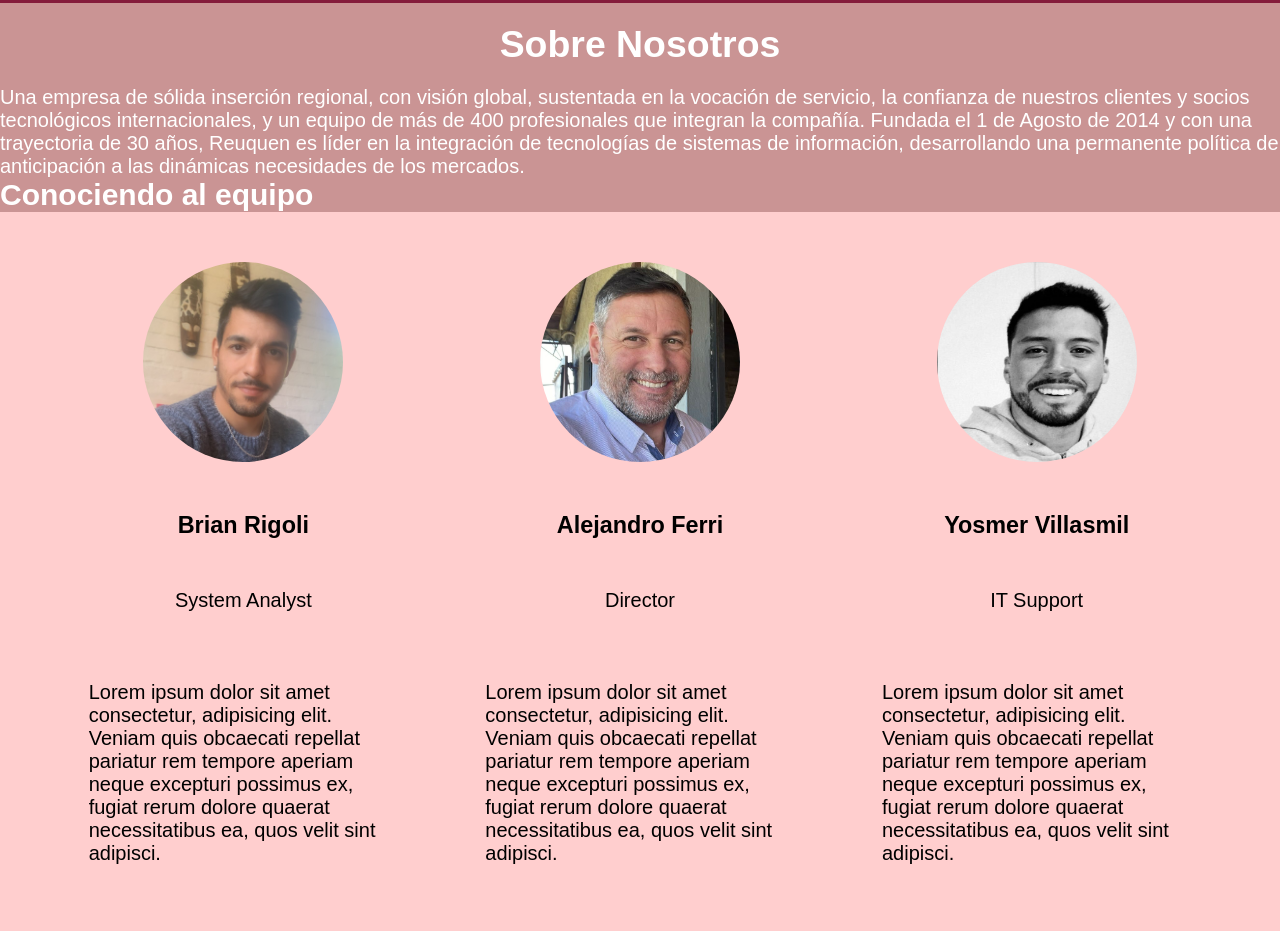
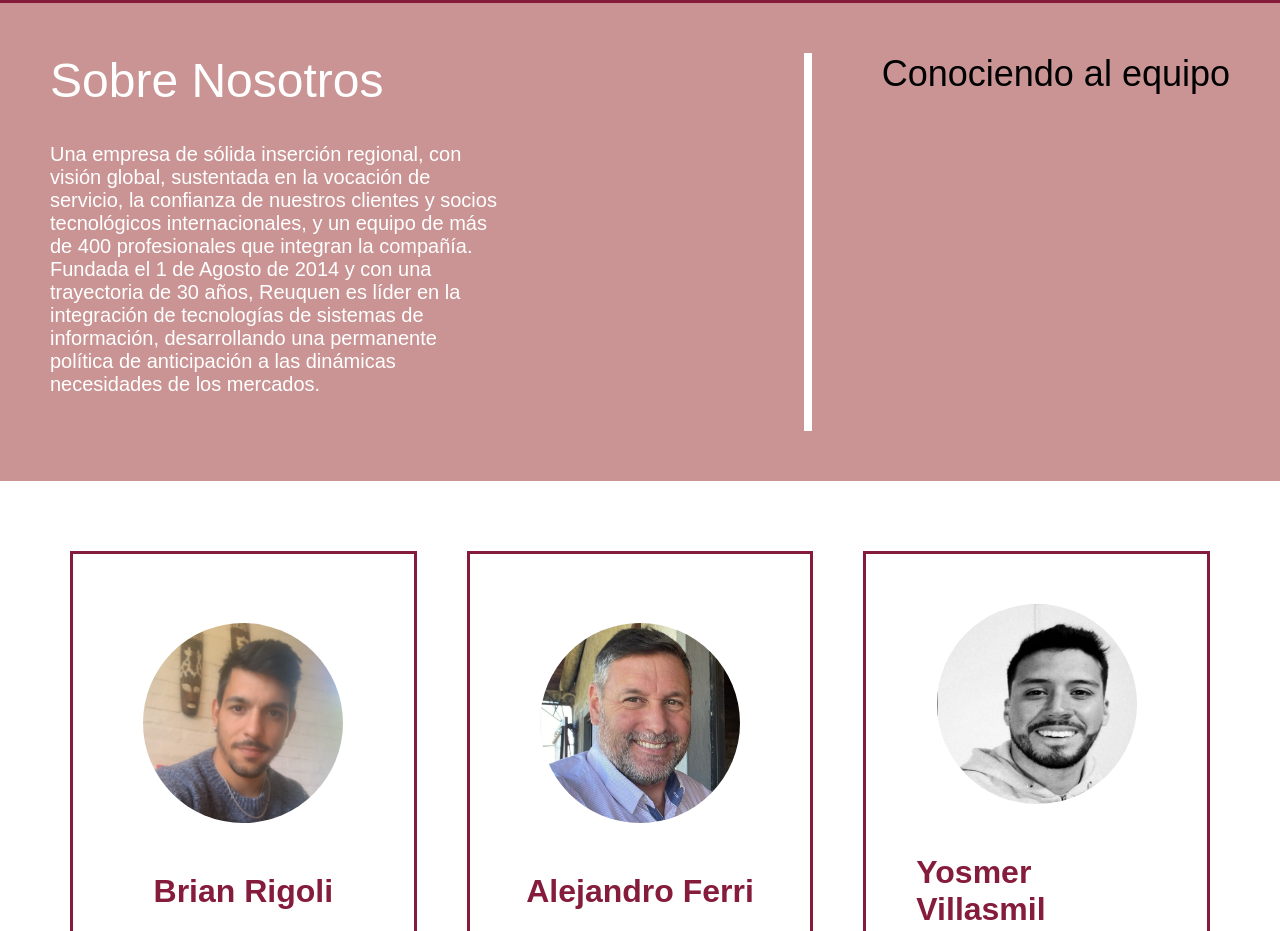
Before and after one commit to brianrigo/PreEntrega2-Rigoli, a plain HTML site: page nosotros.html in a window 1280 px wide. Shown: the part 202-1133 px from the top of the page. Drawn offline with Linux system fonts and the light colour scheme.

Commit message:
se agrega estilo a Titulos y Equipo Reuquen

```diff
--- a/css/style.css
+++ b/css/style.css
@@ -7,7 +7,7 @@
         --primario: #851c3b;
         --secundario: #ca9494;
         --terciario: #ffffff;
-        --cuaternario: #ff000031;
+        --cuaternario: #51A3A3;
         --quinario: #0d2033;
 
             /* Font Sizes */
@@ -178,35 +178,56 @@
 
 /*:::: PAGE NOSOTROS  :::: /* :::: PAGE NOSOTROS  :::: */ /* :::: PAGE NOSOTROS  :::: *//* :::: PAGE NOSOTROS  :::: */
 
-    #nosotros_box {
+#nosotros {
+    padding: var(--sp-xl);
+    background-color: var(--secundario);
+    padding: 50px;
+}
 
-        display: flex;
-        flex-direction: column;
-        align-items: center;
-        justify-content: center;
-        flex-wrap: wrap;
+#nosotros div {
+    display: flex;
+    gap: var(--sp-md);
+    color: var(--light);
+}
+.container {
+    max-width: 1200px;
+    margin: 0 auto;
+}
 
-    }
+.nosotros__box {
+    flex: 1 1 50%;
+}
 
-    .section_box {
+.nosotros__box:first-of-type {
+    border-right: 8px solid var(--terciario);
+    margin-right: 70px;
+}
 
-        background-color: var(--secundario);
-        color: var(--terciario);
+.nosotros__tittle {
+    font-size: var(--text-xxl);
+    font-weight: 300;
+    margin-bottom: 2.2rem;
 
+}
 
-    }
+.content {
+    max-width: 450px;
+    color: var(--terciario);
+}
+.nosotros__text {
+    font-size: var(--text-md);
+    font-weight: 300;
+    margin-bottom: 2.2rem;
+}
 
-    .nosotros_article {
+.nosotros__subtitle {
+    font-size: var(--text-xl);
+    font-weight: 300;
+}
 
-        font-size: var(--text-lg);
-        display: flex;
-        align-items: center;
-        justify-content: space-around;
-        padding: 20px;
-        border-radius: 2px, var(--primario);
+    /*:::: EQUIPO REUQUEN ::::*/    /*:::: EQUIPO REUQUEN ::::*/    /*:::: EQUIPO REUQUEN ::::*/
 
-    }
-    #equipo_section{
+        #equipo_section {
         list-style: none;
         display: grid;
         grid-template-columns: 1fr;
@@ -231,9 +252,10 @@
         grid-gap: 10px;
         grid-auto-rows: auto;
         justify-items: center;
-        background-color: var(--cuaternario);
+        background-color: var(--terciario);
         padding: 50px;
-}
+    }
+
     .article_info {
 
         display: flex;
@@ -242,8 +264,26 @@
         flex-direction: column;
         justify-content: center;
         flex-wrap: wrap;
+        border: 3px solid var(--primario);
+        /* border-left: 3px solid var(--primario); */
+        padding: 50px;
+        margin: 20px;
     }
 
+    .user_info .article_info .nombre_empleado {
+        color: var(--primario);
+        font-size: var(--text-lg);
+    }
+
+    .user_info .article_info .nombre_empleado .puesto {
+
+        color: var(--quinario);
+        font-size: var(--text-sm);
+    }
+    .user_info .article_info .div_descripcion .texto_descripcion {
+        color: var(--primario);
+        font-size: var(--text-md);
+    }
 /*:::::Pie de Pagina*//*:::::Pie de Pagina*//*:::::Pie de Pagina*//*:::::Pie de Pagina*/
 
 .pie-pagina{
--- a/nosotros.html
+++ b/nosotros.html
@@ -22,16 +22,20 @@
             </ul>
         </nav>
     </header>
-    <main id="nosotros_box">
-        <section class="section_box">
-            <article class="nosotros_article">
-                <h1 class="nosotros_title">Sobre Nosotros</h1>
-            </article>
-                <p class="nosotros_text">
+    <main>
+        <section id="nosotros">
+            <div class="container">
+                <article class="nosotros__box">
+                    <h1 class="nosotros__tittle content">Sobre Nosotros</h1>
+                    <p class="nosotros__text content">
                         Una empresa de sólida inserción regional, con visión global, sustentada en la vocación de servicio, la confianza de nuestros clientes y socios tecnológicos internacionales, y un equipo de más de 400 profesionales que integran la compañía.
                         Fundada el 1 de Agosto de 2014 y con una trayectoria de 30 años, Reuquen es líder en la integración de tecnologías de sistemas de información, desarrollando una permanente política de anticipación a las dinámicas necesidades de los mercados.
                     </p>
+                </article>
+                <article>
                     <h2 class="nosotros__subtitle">Conociendo al equipo</h2>
+                </article>
+            </div>
         </section>
         <section class="user_info">
             <article class="article_info">
@@ -39,9 +43,9 @@
                     <img class="img_fotocarnet" src="./img/equipo-1.jpg" alt="">
                 </figure>
                 <h3 class="nombre_empleado">Brian Rigoli</h3>
-                    <p>System Analyst</p>
-                <div class="texto">
-                    <p>Lorem ipsum dolor sit amet consectetur, adipisicing elit. Veniam quis obcaecati repellat pariatur rem tempore aperiam neque excepturi possimus ex, fugiat rerum dolore quaerat necessitatibus ea, quos velit sint adipisci.</p>
+                    <p class="puesto">System Analyst</p>
+                <div class="div_descripcion">
+                    <p class="texto_descripcion">Lorem ipsum dolor sit amet consectetur, adipisicing elit. Veniam quis obcaecati repellat pariatur rem tempore aperiam neque excepturi possimus ex, fugiat rerum dolore quaerat necessitatibus ea, quos velit sint adipisci.</p>
                 </div>
             </article>
             <article class="article_info">
@@ -49,9 +53,9 @@
                     <img class="img_fotocarnet" src="./img/equipo-2.jpg" alt="">
                 </figure>
                 <h3 class="nombre_empleado">Alejandro Ferri</h3>
-                    <p>Director</p>
-                    <div class="texto">
-                        <p>Lorem ipsum dolor sit amet consectetur, adipisicing elit. Veniam quis obcaecati repellat pariatur rem tempore aperiam neque excepturi possimus ex, fugiat rerum dolore quaerat necessitatibus ea, quos velit sint adipisci.</p>
+                <p class="puesto">Director</p>
+                <div class="div_descripcion">
+                    <p class="texto_descripcion">Lorem ipsum dolor sit amet consectetur, adipisicing elit. Veniam quis obcaecati repellat pariatur rem tempore aperiam neque excepturi possimus ex, fugiat rerum dolore quaerat necessitatibus ea, quos velit sint adipisci.</p>
                 </div>
             </article>
             <article class="article_info">
@@ -59,9 +63,9 @@
                     <img class="img_fotocarnet" src="./img/equipo-3.jpg" alt="">
                 </figure>
                 <h3 class="nombre_empleado">Yosmer Villasmil</h3>
-                    <p>IT Support</p>
-                    <div class="texto">
-                        <p>Lorem ipsum dolor sit amet consectetur, adipisicing elit. Veniam quis obcaecati repellat pariatur rem tempore aperiam neque excepturi possimus ex, fugiat rerum dolore quaerat necessitatibus ea, quos velit sint adipisci.</p>
+                <p class="puesto">IT Support</p>
+                <div class="div_descripcion">
+                    <p class="texto_descripcion">Lorem ipsum dolor sit amet consectetur, adipisicing elit. Veniam quis obcaecati repellat pariatur rem tempore aperiam neque excepturi possimus ex, fugiat rerum dolore quaerat necessitatibus ea, quos velit sint adipisci.</p>
                 </div>
             </article>
         </section>
```
Lines whose indentation alone changed are shown as unchanged.
